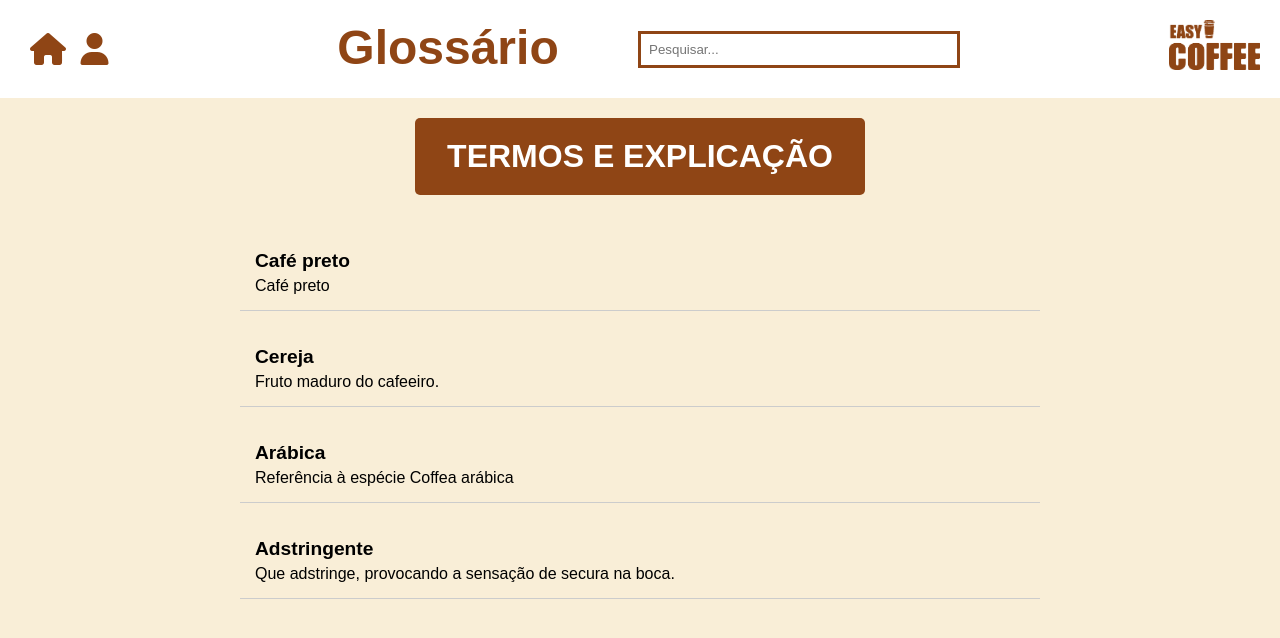
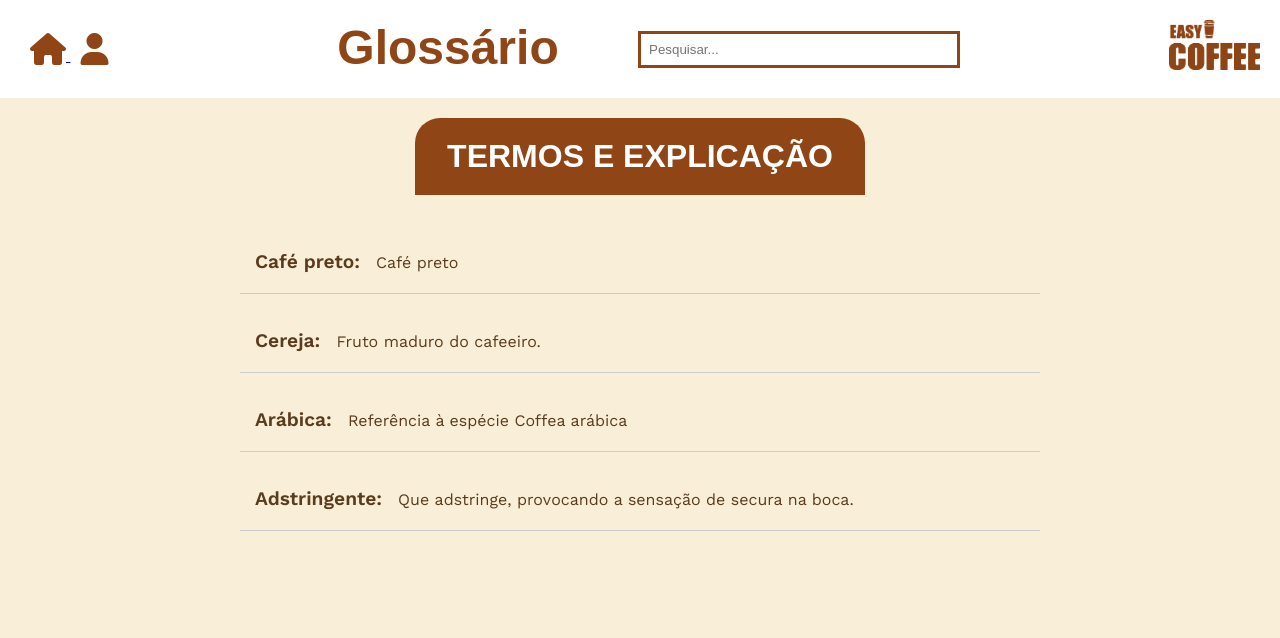
Before and after one commit to seconds4decay/EasyCoffee, a Django app: page /glossario in a window 1280 px wide. Shown: the top 638 px of the page. Run offline with Django 5.2, Linux system fonts and the light colour scheme; data comes from the database, SQL or seed files in the repository; both versions use the stored data as it was after the commit; parts of the project's set-up code (start-up, migrations or seed data) failed here and were passed over; some libraries are stand-ins or nearby versions.

Commit message:
Parte de glossário finalizada

```diff
--- a/app/static/css/glossario.css
+++ b/app/static/css/glossario.css
@@ -26,7 +26,6 @@ body {
     padding: 8px;
     width: 300px;
     border: 3px solid #8f4515;
-
 }
 
 .tittle {
@@ -72,21 +71,31 @@ body {
 .term {
     border-bottom: 1px solid #ccc;
     padding: 15px;
+    font-family: "Work Sans", sans-serif;
+    display: flex;
+    align-items: center;
 }
 
 .word {
-    font-weight: bold;
+    color: #593B1D;
     font-size: 1.2rem;
     margin-bottom: 5px;
+    font-weight: 600;
+
 }
 
 .definition {
     font-size: 1rem;
+    font-family: "Work Sans", sans-serif;
+    margin-left: 10px;
+    font-weight: 400; /* Regular */
 }
-.icones{
+
+.icones {
     margin-left: 20px;
 }
-.icones i{
+
+.icones i {
     color: #8f4515;
     font-size: 2rem;
     margin-left: 10px;
@@ -95,7 +104,8 @@ body {
 #termos-explicacao {
     width: 100%;
     max-width: 450px;
-    border-radius: 5px;
+    border-top-left-radius: 25px;
+    border-top-right-radius: 25px;
     margin: 0 auto;
     background-color: #8f4515;
     text-align: center;
--- a/app/templates/pages/glossario.html
+++ b/app/templates/pages/glossario.html
@@ -7,14 +7,19 @@
     <meta name="viewport" content="width=device-width, initial-scale=1.0">
     <title>Glossário de Café</title>
     <link rel="stylesheet" href="{% static 'css/glossario.css' %}">
+    <link rel="preconnect" href="https://fonts.googleapis.com">
+    <link rel="preconnect" href="https://fonts.gstatic.com" crossorigin>
+    <link href="https://fonts.googleapis.com/css2?family=Work+Sans:ital,wght@0,100..900;1,100..900&display=swap" rel="stylesheet">
 </head>
 
 <body>
-    <div class="tittle">
-        <div class = "icones">
-        <i class="fa-solid fa-house"></i> <!-- Casinha -->
-        <i class="fa-solid fa-user"></i>  <!-- Boneco -->
-    </div>
+    <a href="{% url 'home' %}">
+        <div class="tittle">
+            <div class="icones">
+                <i class="fa-solid fa-house"></i> <!-- Casinha -->
+                <i class="fa-solid fa-user"></i> <!-- Boneco -->
+            </div>
+        </a>
         <h1><a href="{% url 'home' %}">Glossário</a></h1>
         <div class="search-container">
             <form method="POST" action="{% url 'palavra' %}" id="search-form"> {% csrf_token %}
@@ -25,15 +30,14 @@
         <a href="{% url 'home' %}" class="a"><img src="{% static 'fotos/logo.png' %}" height="50px"></a>
     </div>
 
-    <div id = "termos-explicacao">
+    <div id="termos-explicacao">
         <h1>TERMOS E EXPLICAÇÃO</h1>
     </div>
     <div class="container">
         {% for palavra in palavras %}
         <div class="glossary">
             <div class="term">
-                <div class="word">{{ palavra.palavra }}</div>
-                <div class="definition">{{ palavra.significado }}</div>
+                <div class="word">{{ palavra.palavra }}: <span class="definition">{{ palavra.significado }}</span></div>
             </div>
             <!-- Outras palavras -->
         </div>
```
Also changed, not shown: db.sqlite3.
